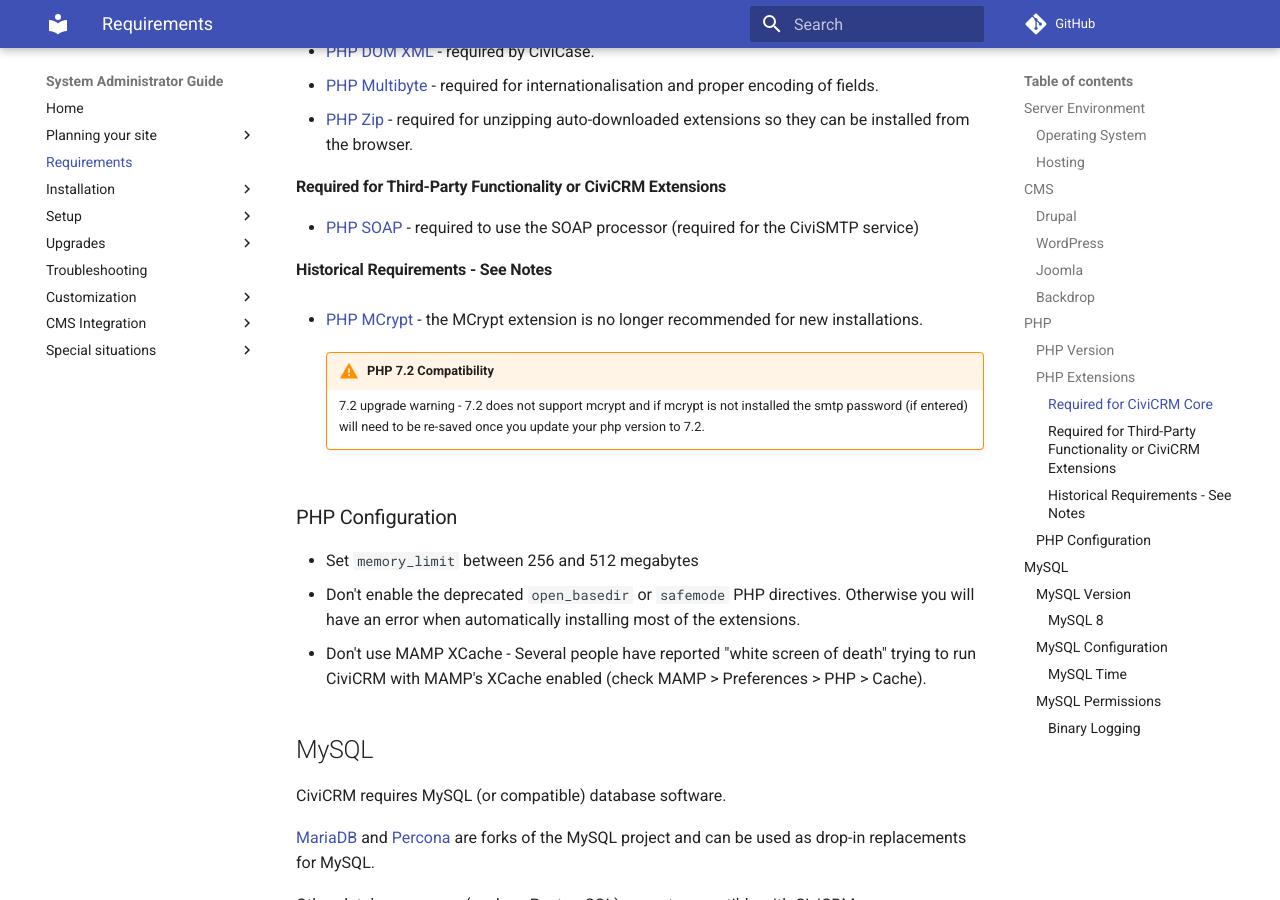
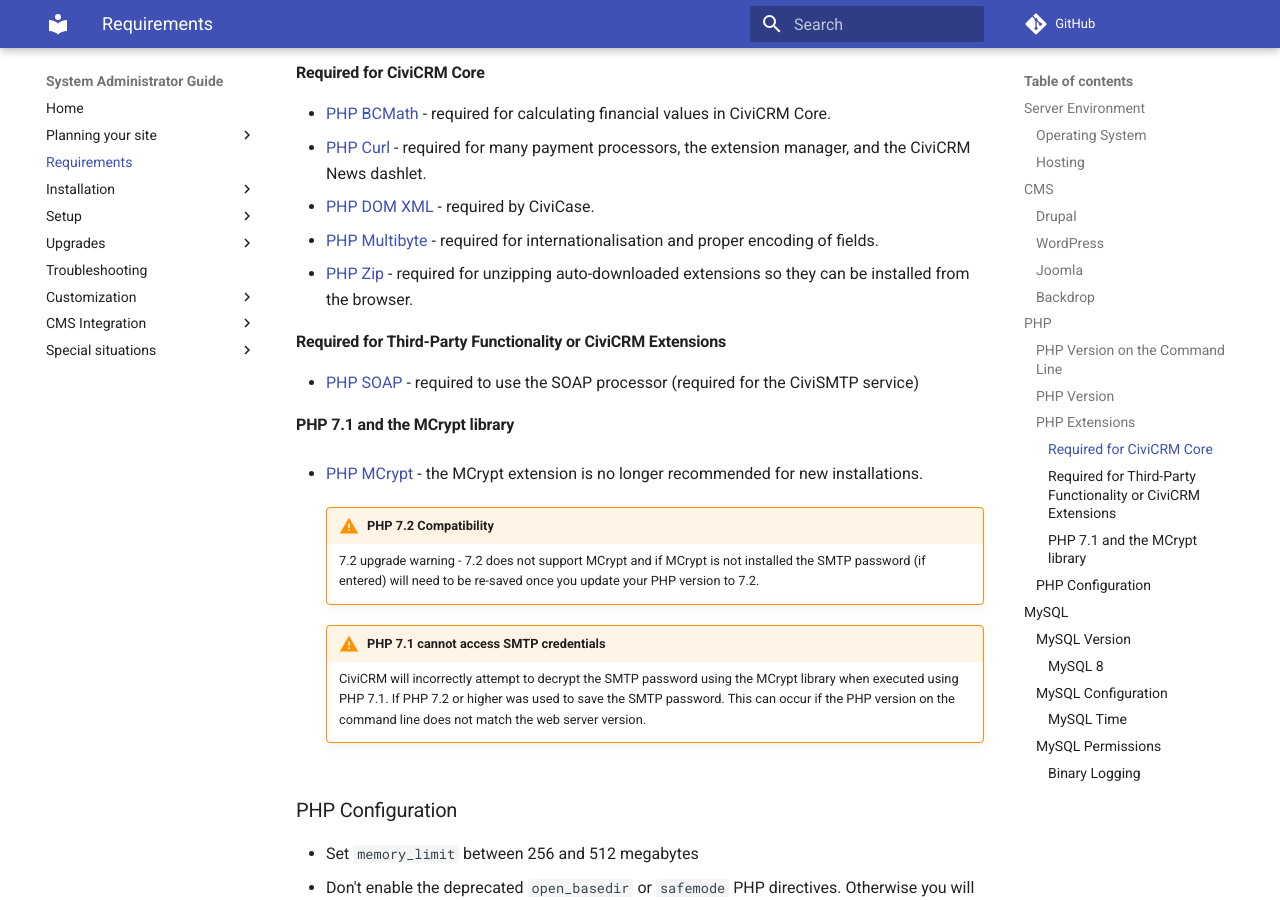
Before and after one commit to civicrm/civicrm-sysadmin-guide, an MkDocs documentation site: the page built from docs/requirements.md, in a window 1280 px wide and 900 px high, scrolled down 2603 px. Built offline with MkDocs 1.6.1 and Material for MkDocs 9.7.7, drawn with Linux system fonts in a browser that asks for light colours; comment, search, counter and statistics services are not loaded; some of the changed text lies outside the part shown.

Commit message:
Use the same PHP version on command line as web server and note issues with PHP 7.1 on CLI when PHP 7.2+used on web server
Use the same PHP version on command line as web server and note issues with PHP 7.1 on CLI when PHP 7.2+used on web server.

See discussion https://chat.civicrm.org/civicrm/pl/jfqfinju7f8nj89hu4bozj9e1o

Feel free to edit as required.

```diff
--- a/docs/requirements.md
+++ b/docs/requirements.md
@@ -45,6 +45,10 @@ See our page on [choosing a CMS](planning/cms.md) for more information about the
 
 ## PHP {:#php}
 
+### PHP Version on the Command Line
+
+The PHP version used on the command line is important and should match the version used by the web server. Using PHP 7.1 (or lower) on the command line and using PHP 7.2 (or higher) on the web server can cause issues.
+
 ### PHP Version
 
 |  | CiviCRM 5.21 ESR | CiviCRM 5.13 ESR | CiviCRM 5.x.x stable |
@@ -74,12 +78,14 @@ To install these extensions, you will typically install a separate package withi
 
 * [PHP SOAP](http://www.php.net/soap) - required to use the SOAP processor (required for the CiviSMTP service)
 
-#### Historical Requirements - See Notes
+#### PHP 7.1 and the MCrypt library
 
 * [PHP MCrypt](http://php.net/manual/en/intro.mcrypt.php) - the MCrypt extension is no longer recommended for new installations.
 
     !!! warning "PHP 7.2 Compatibility"
-        7.2 upgrade warning - 7.2 does not support mcrypt and if mcrypt is not installed the smtp password (if entered) will need to be re-saved once you update your php version to 7.2.
+        7.2 upgrade warning - 7.2 does not support MCrypt and if MCrypt is not installed the SMTP password (if entered) will need to be re-saved once you update your PHP version to 7.2.
+    !!! warning "PHP 7.1 cannot access SMTP credentials"
+        CiviCRM will incorrectly attempt to decrypt the SMTP password using the MCrypt library when executed using PHP 7.1. If PHP 7.2 or higher was used to save the SMTP password. This can occur if the PHP version on the command line does not match the web server version.
 
 ### PHP Configuration
 
```
